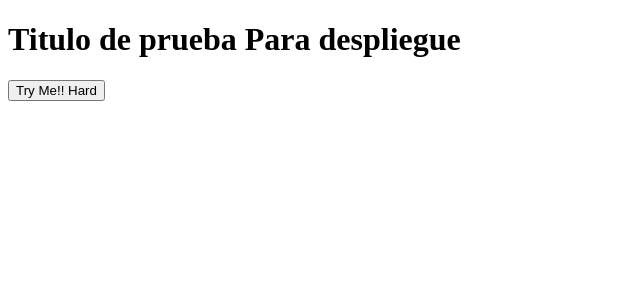
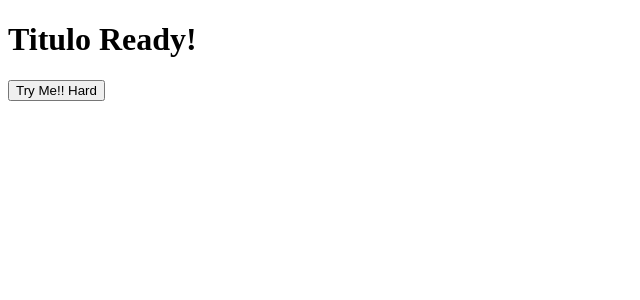
Before and after one commit to roberto-cuellar/ci-cd-test-netlify, an Angular app in the folder angular-ci-cd-test/: page / in a window 1280 px wide. Shown: the top 300 px of the page, without its empty margins (0-640 px from the left). Built offline with nearby package versions, Linux system fonts and the light colour scheme.

Commit message:
modify app component and test

```diff
--- a/angular-ci-cd-test/src/app/app.component.html
+++ b/angular-ci-cd-test/src/app/app.component.html
@@ -1,2 +1,2 @@
-<h1>Titulo de prueba Para despliegue</h1>
+<h1 class="title">Titulo Ready!</h1>
 <button>Try Me!! Hard</button>
```
Also changed, not shown: 1 other file (tests, documents, lock files or other folders).
